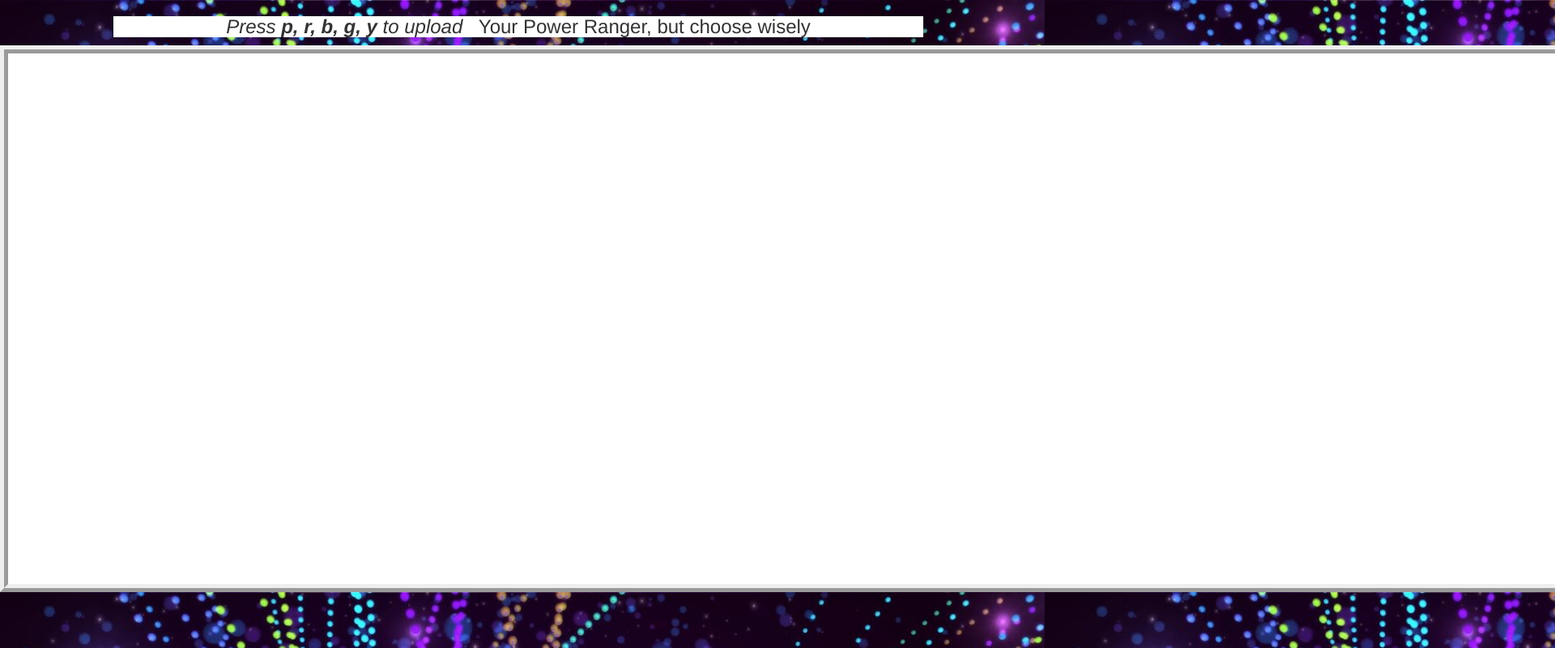
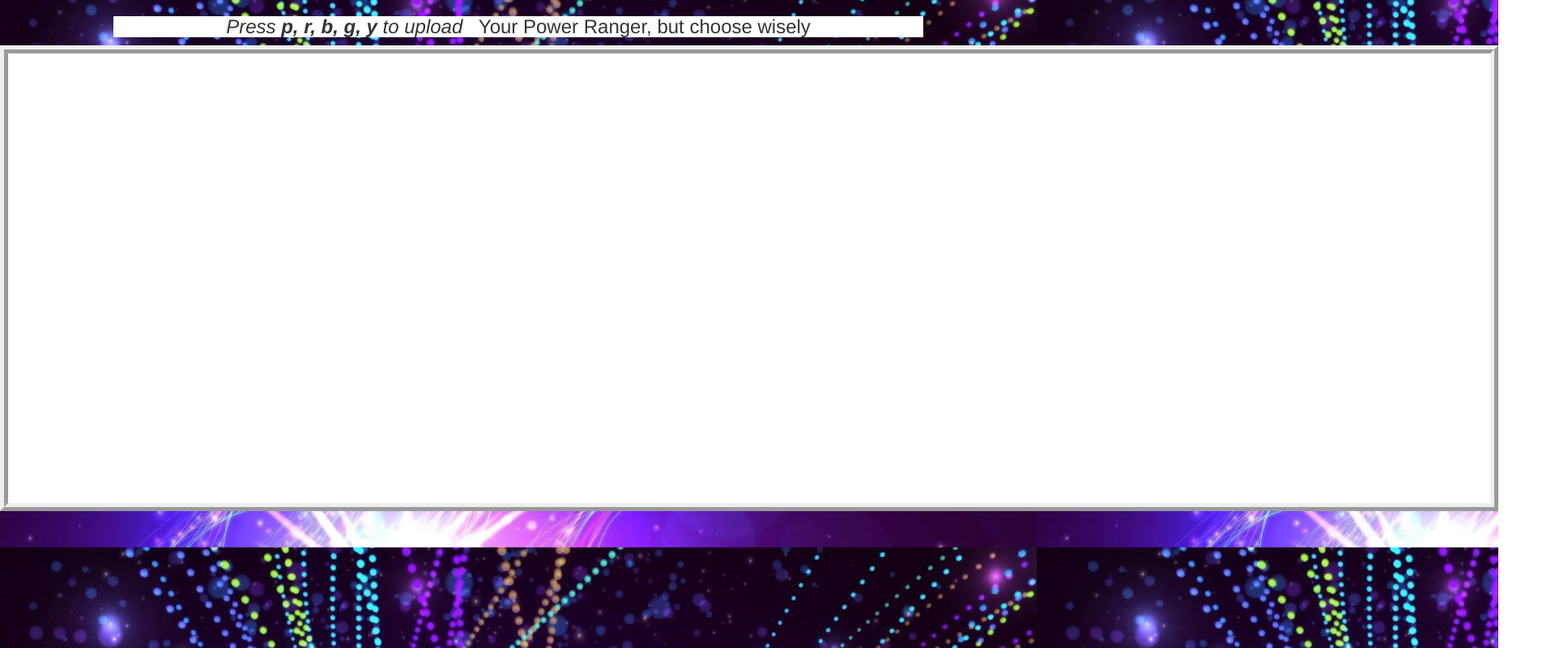
Before and after one commit to Girl-Power-1/Choose-your-Ranger, a plain HTML site: page index.html in a window 1280 px wide. Shown: the top 800 px of the page at 81% size, 1920 px wide, since content can reach past the window. Drawn offline with nearby package versions, Linux system fonts and the light colour scheme.

Commit message:
Update index.html

```diff
--- a/index.html
+++ b/index.html
@@ -17,7 +17,7 @@
 	<center>
 		<h3><i>Press <b>p, r, b, g, y</b> to upload &nbsp;</i> Your Power Ranger, but choose wisely</h3>
 
-		<canvas id="myCanvas" width="1950" height="675">
+		<canvas id="myCanvas" width="1850" height="575">
 		</canvas>
 		<div id="d1"></div>
 
```
